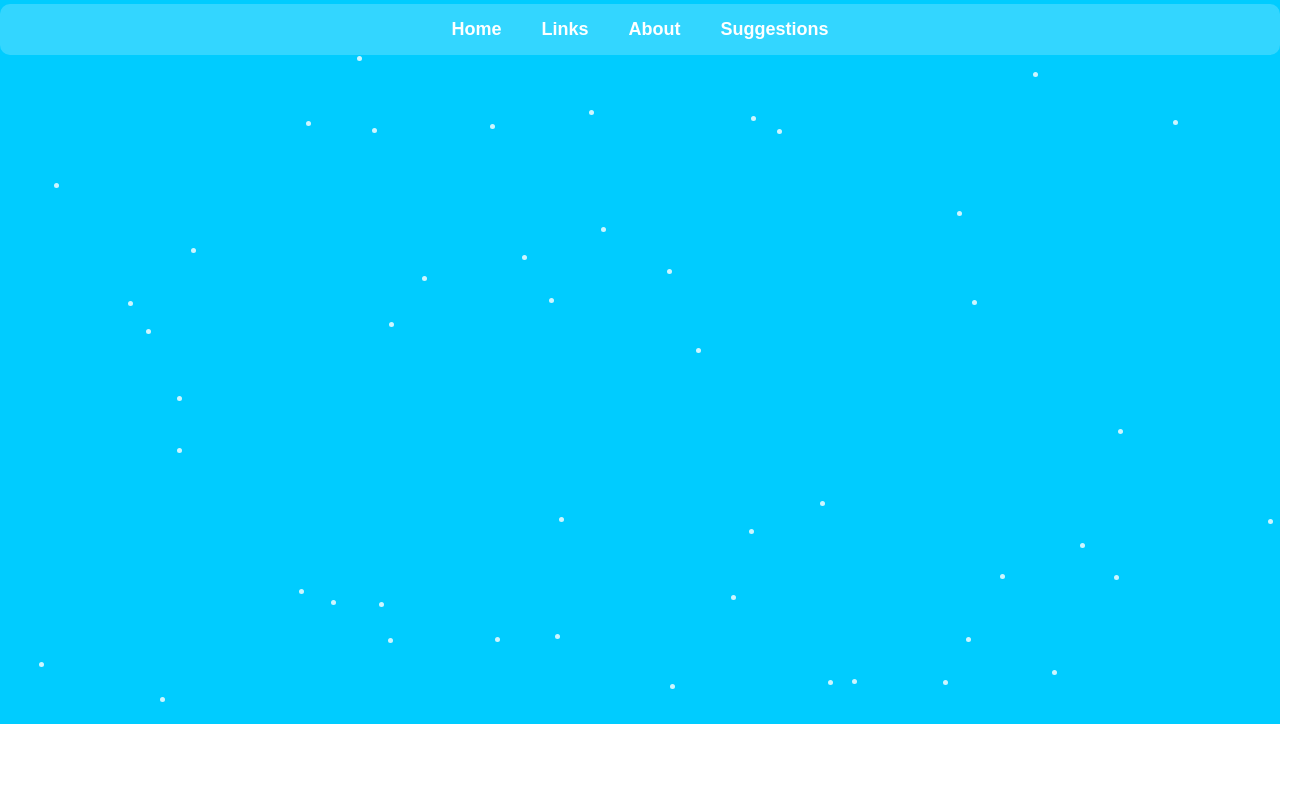
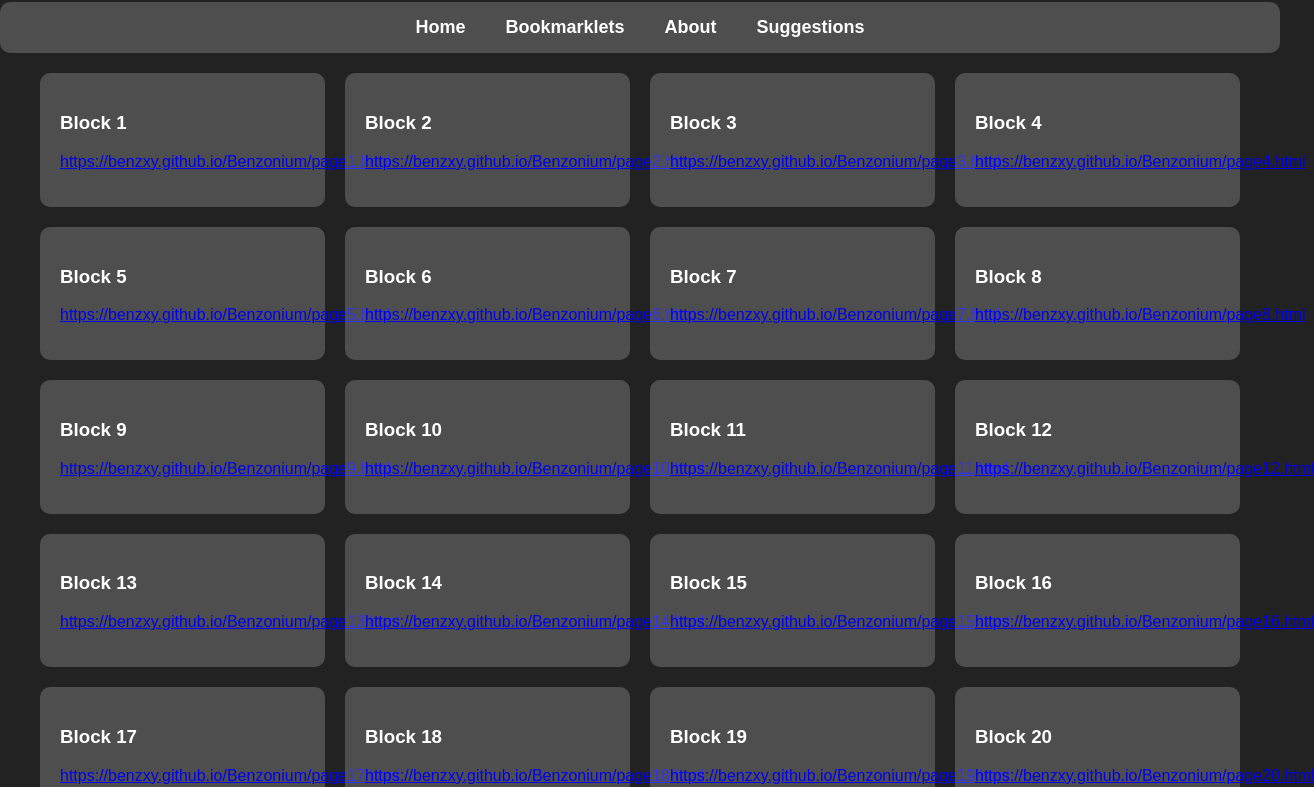
Before and after one commit to benzxy/Benzonium, a plain HTML site: page index.html in a window 1280 px wide. Shown: the part 76-863 px from the top of the page, 1314 px wide, since content can reach past the window. Before the commit the page ends 800 px from the top, so only its background shows below. Drawn offline with Linux system fonts and the light colour scheme; animation ran at ten frames a second.

Commit message:
Update index.html

```diff
--- a/index.html
+++ b/index.html
@@ -1,18 +1,17 @@
 <!DOCTYPE html>
 <html lang="en">
 <head>
-    <meta charset="UTF-8" />
-    <meta name="viewport" content="width=device-width, initial-scale=1.0" />
-    <title>Benzonium v1.5</title>
+    <meta charset="UTF-8">
+    <meta name="viewport" content="width=device-width, initial-scale=1.0">
+    <title>Content Page</title>
     <style>
         body {
-        background: linear-gradient(to bottom, #00ccff, #00ccff);
+            background: #222;
             color: white;
             font-family: Arial, sans-serif;
             text-align: center;
             margin: 0;
             padding: 0;
-        overflow: hidden;
         }
         .navbar {
             display: flex;
@@ -20,8 +19,6 @@
             background: rgba(255, 255, 255, 0.2);
             padding: 15px;
             border-radius: 10px;
-        position: relative;
-        z-index: 10;
         }
         .navbar a {
             color: white;
@@ -34,80 +31,70 @@
             text-decoration: underline;
         }
         .container {
-        margin-top: 50px;
-        position: relative;
-        z-index: 10;
+            display: grid;
+            grid-template-columns: repeat(auto-fill, minmax(250px, 1fr));
+            gap: 20px;
+            padding: 20px;
+            max-width: 1200px;
+            margin: auto;
+        }
+        .block {
+            background: rgba(255, 255, 255, 0.2);
+            padding: 20px;
+            border-radius: 10px;
+            text-align: left;
+            cursor: pointer;
+            transition: background 0.3s;
+        }
+        .block:hover {
+            background: rgba(255, 255, 255, 0.4);
         }
         h1 {
-        color: rgb(255, 255, 255);
-      }
-
-      /* Dots */
-      .dot {
-        position: absolute;
-        width: 5px;
-        height: 5px;
-        background-color: white;
-        border-radius: 50%;
-        opacity: 0.8;
+            color: red;
+            margin-top: 20px;
         }
     </style>
 </head>
 <body>
-    <h1>Benzonuim v1.5</h1>
+
+    <h1>Content Page</h1>
 
     <div class="navbar">
-      <a href="https://benzxy.github.io/Benzonium/">Home</a>
-      <a href="https://benzxy.github.io/gyhyu/">Links</a>
+        <a href="index.html">Home</a>
+        <a href="#">Bookmarklets</a>
         <a href="#">About</a>
         <a href="#">Suggestions</a>
     </div>
 
-    <div class="container">
-      <h2></h2>
-      <p></p>
+    <div class="container" id="content">
+        <!-- JavaScript will generate 50 clickable blocks here -->
     </div>
 
     <script>
-      const numDots = 50;
-      const dots = [];
+        // Base URL for your GitHub Pages
+        const baseURL = "https://benzxy.github.io/Benzonium/";
 
-      function createDots() {
-        for (let i = 0; i < numDots; i++) {
-          let dot = document.createElement("div");
-          dot.classList.add("dot");
-          document.body.appendChild(dot);
+        function createContentBlocks() {
+            let container = document.getElementById("content");
+            for (let i = 1; i <= 50; i++) {
+                let block = document.createElement("div");
+                block.classList.add("block");
 
-          dot.style.left = Math.random() * window.innerWidth + "px";
-          dot.style.top = Math.random() * window.innerHeight + "px";
+                let pageURL = `${baseURL}page${i}.html`;
 
-          let speedX = (Math.random() - 0.5) * 2;
-          let speedY = (Math.random() - 0.5) * 2;
+                block.innerHTML = `<h3>Block ${i}</h3><p><a href="${pageURL}" target="_blank">${pageURL}</a></p>`;
 
-          dots.push({ element: dot, speedX, speedY });
+                // Redirect to the specific GitHub Pages URL when clicked
+                block.onclick = function() {
+                    window.location.href = pageURL;
+                };
+
+                container.appendChild(block);
             }
         }
 
-      function animateDots() {
-        dots.forEach((dot) => {
-          let rect = dot.element.getBoundingClientRect();
+        createContentBlocks();
+    </script>
 
-          if (rect.left <= 0 || rect.right >= window.innerWidth) {
-            dot.speedX *= -1;
-          }
-          if (rect.top <= 0 || rect.bottom >= window.innerHeight) {
-            dot.speedY *= -1;
-          }
-
-          dot.element.style.left = rect.left + dot.speedX + "px";
-          dot.element.style.top = rect.top + dot.speedY + "px";
-        });
-
-        requestAnimationFrame(animateDots);
-      }
-
-      createDots();
-      animateDots();
-    </script>
 </body>
 </html>
```
Lines whose indentation alone changed are shown as unchanged.
